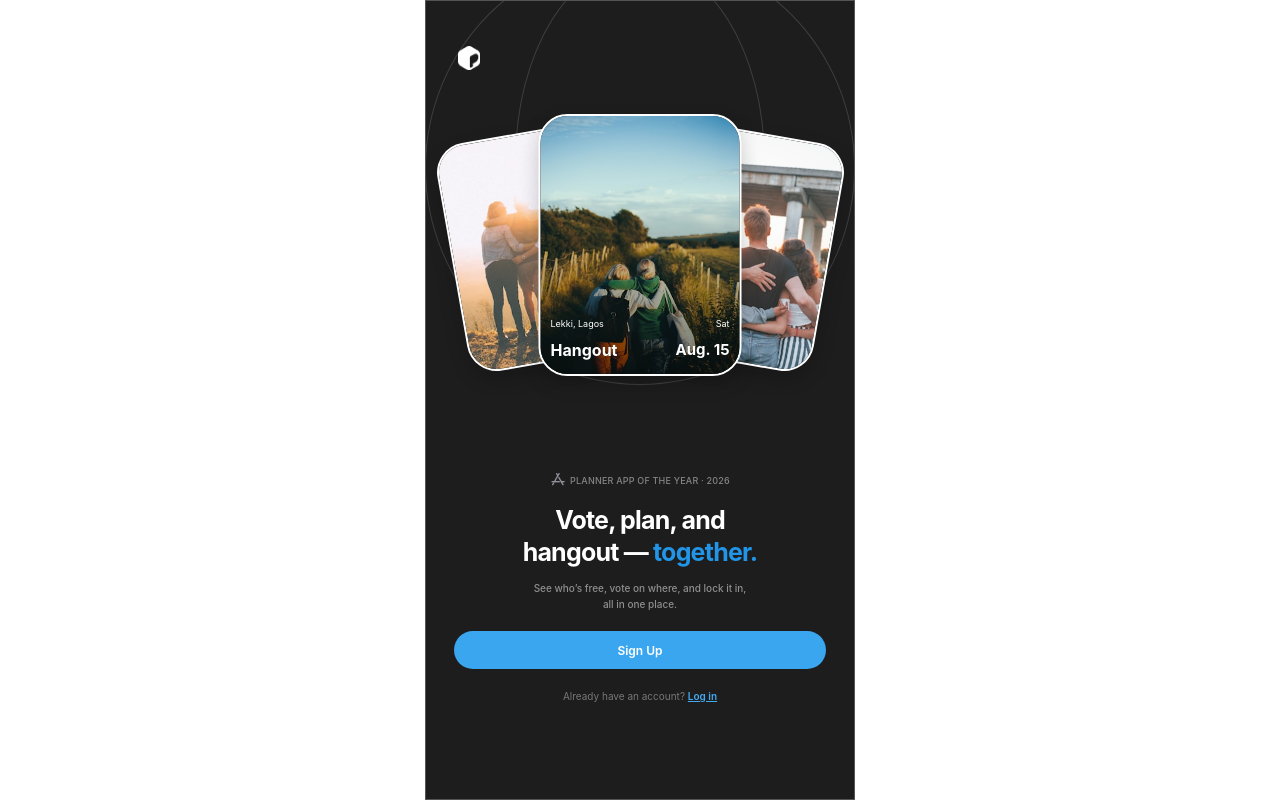
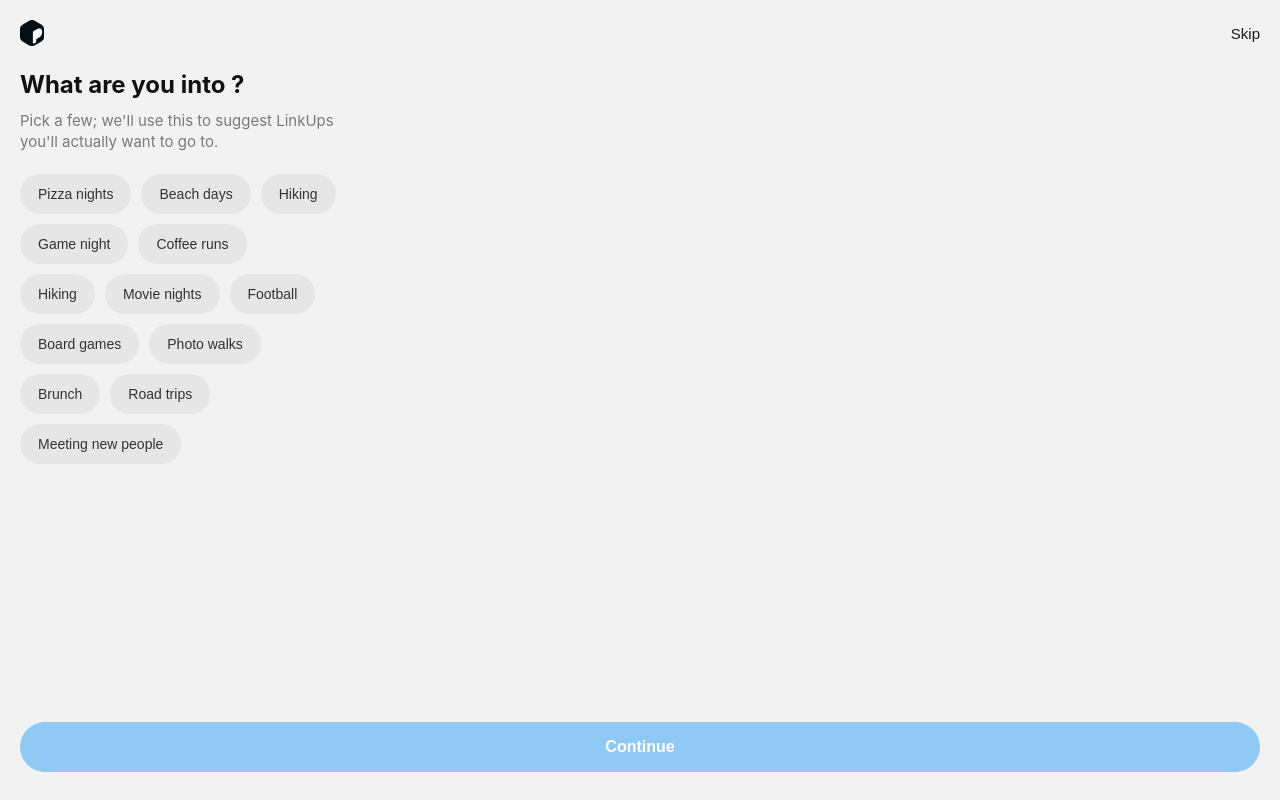
Before and after one commit to INIMONEY234/Plana, a React (Vite) app: page /interests in a window 1280 px wide. Before the commit this address led to /. Built offline with nearby package versions, Linux system fonts and the light colour scheme.

Commit message:
Loading Page and Interests Pages built

```diff
--- a/src/App.tsx
+++ b/src/App.tsx
@@ -1,39 +1,34 @@
 import React from "react";
 import { BrowserRouter, Routes, Route, Navigate } from "react-router-dom";
-
 import StartScreen from "./pages/StartScreen";
 import PrepareScreen from "./pages/PrepareScreen";
 import StartLink from "./pages/StartLink";
+import InterestsScreen from "./pages/InterestsScreen";
 import SignUp from "./pages/SignUp";
 import Login from "./pages/Login";
 // import EmailSignUp from "./pages/EmailSignUp";
-
 const App: React.FC = () => {
   return (
     <BrowserRouter>
       <Routes>
         {/* Start */}
         <Route path="/" element={<StartScreen />} />
-
         {/* Prepare Screen */}
         <Route path="/prepare" element={<PrepareScreen />} />
-
         {/* Start Link */}
         <Route path="/start-link" element={<StartLink />} />
-
+        {/* Interests */}
+        <Route path="/interests" element={<InterestsScreen />} />
         {/* Redirect old StartScreen URL */}
         <Route path="/StartScreen" element={<Navigate to="/" replace />} />
-
         {/* Authentication */}
         <Route path="/SignUp" element={<SignUp />} />
         {/* <Route path="/signup/email" element={<EmailSignUp />} /> */}
         <Route path="/Login" element={<Login />} />
-
         {/* Catch unknown routes */}
         <Route path="*" element={<Navigate to="/" replace />} />
       </Routes>
     </BrowserRouter>
   );
 };
-
 export default App;
--- /dev/null
+++ b/src/assets/styles/InterestsScreen.css
@@ -0,0 +1,127 @@
+.interests-sheet {
+  position: relative;
+  width: 100%;
+  height: 100%;
+  min-height: 100vh;
+  background: #f2f2f2;
+  box-sizing: border-box;
+  padding: 20px 20px 28px;
+  font-family: -apple-system, BlinkMacSystemFont, "Segoe UI", Roboto,
+    Helvetica, Arial, sans-serif;
+  display: flex;
+  flex-direction: column;
+}
+
+.interests-header {
+  display: flex;
+  align-items: center;
+  justify-content: space-between;
+  margin-bottom: 24px;
+}
+
+.interests-logo {
+  display: flex;
+  align-items: center;
+}
+
+.interests-logo-img {
+  display: block;
+}
+
+.interests-skip {
+  background: none;
+  border: none;
+  padding: 0;
+  font-size: 15px;
+  font-weight: 500;
+  color: #1a1a1a;
+  cursor: pointer;
+}
+
+.interests-skip:hover {
+  color: #555555;
+}
+
+.interests-body {
+  flex: 1;
+}
+
+.interests-title {
+  margin: 0 0 10px;
+  font-size: 24px;
+  line-height: 1.2;
+  font-weight: 700;
+  color: #111111;
+}
+
+.interests-subtitle {
+  margin: 0 0 22px;
+  font-size: 15px;
+  line-height: 1.4;
+  color: #7a7a7a;
+  max-width: 320px;
+}
+
+.interests-list {
+  display: flex;
+  flex-direction: column;
+  gap: 10px;
+}
+
+.interests-row {
+  display: flex;
+  gap: 10px;
+  flex-wrap: wrap;
+}
+
+.interests-chip {
+  padding: 12px 18px;
+  border-radius: 999px;
+  border: none;
+  background: #e6e6e6;
+  color: #333333;
+  font-size: 14px;
+  font-weight: 500;
+  cursor: pointer;
+  white-space: nowrap;
+  transition: background 0.15s ease, color 0.15s ease, transform 0.1s ease;
+}
+
+.interests-chip:hover {
+  background: #dcdcdc;
+}
+
+.interests-chip:active {
+  transform: scale(0.97);
+}
+
+.interests-chip--active {
+  background: #8fc9f4;
+  color: #ffffff;
+}
+
+.interests-chip--active:hover {
+  background: #7bbdef;
+}
+
+.interests-footer {
+  padding-top: 16px;
+}
+
+.interests-continue {
+  width: 100%;
+  padding: 16px;
+  border-radius: 999px;
+  border: none;
+  background: #8fc9f4;
+  color: #ffffff;
+  font-size: 16px;
+  font-weight: 600;
+  cursor: pointer;
+  box-sizing: border-box;
+  transition: background 0.15s ease;
+}
+
+.interests-continue:hover {
+  background: #7bbdef;
+}
--- a/src/assets/styles/Login.css
+++ b/src/assets/styles/Login.css
@@ -1,23 +1,19 @@
 .login-sheet {
   position: relative;
   width: 100%;
-  max-width: 420px;
-  margin: 0 auto;
+  height: 100%;
+  min-height: 100vh;
+  max-width: none;
+  margin: 0;
   background: #ffffff;
-  border-radius: 28px;
-  padding: 12px 20px 28px;
+  border-radius: 0;
+  padding: 20px 24px 40px;
   box-sizing: border-box;
   font-family: -apple-system, BlinkMacSystemFont, "Segoe UI", Roboto,
     Helvetica, Arial, sans-serif;
-  box-shadow: 0 8px 30px rgba(0, 0, 0, 0.08);
-}
-
-.login-handle {
-  width: 36px;
-  height: 4px;
-  border-radius: 2px;
-  background: #d9d9d9;
-  margin: 0 auto 16px;
+  box-shadow: none;
+  display: flex;
+  flex-direction: column;
 }
 
 .login-close {
@@ -33,6 +29,7 @@
   cursor: pointer;
   padding: 0;
   margin-bottom: 8px;
+  flex-shrink: 0;
 }
 
 .login-close:hover {
@@ -41,6 +38,12 @@
 
 .login-body {
   padding-top: 4px;
+  flex: 1;
+  display: flex;
+  flex-direction: column;
+  width: 100%;
+  max-width: 420px;
+  margin: 0 auto;
 }
 
 .login-title {
@@ -145,6 +148,7 @@
   cursor: pointer;
   box-sizing: border-box;
   transition: background 0.15s ease;
+  margin-top: auto;
 }
 
 .login-google:hover {
--- /dev/null
+++ b/src/pages/InterestsScreen.tsx
@@ -0,0 +1,107 @@
+import React, { useState } from "react";
+import { useNavigate } from "react-router-dom";
+import "../assets/styles/InterestsScreen.css";
+import logo3 from "../assets/images/logo3.png";
+
+interface InterestsScreenProps {
+  onSkip?: () => void;
+  onContinue?: (selected: string[]) => void;
+}
+
+const interestRows: string[][] = [
+  ["Pizza nights", "Beach days", "Hiking"],
+  ["Game night", "Coffee runs"],
+  ["Hiking", "Movie nights", "Football"],
+  ["Board games", "Photo walks"],
+  ["Brunch", "Road trips"],
+  ["Meeting new people"],
+];
+
+const InterestsScreen: React.FC<InterestsScreenProps> = ({
+  onSkip,
+  onContinue,
+}) => {
+  const navigate = useNavigate();
+  const [selected, setSelected] = useState<Set<string>>(new Set());
+
+  const toggleInterest = (interest: string) => {
+    setSelected((prev) => {
+      const next = new Set(prev);
+      if (next.has(interest)) {
+        next.delete(interest);
+      } else {
+        next.add(interest);
+      }
+      return next;
+    });
+  };
+
+  const handleSkip = () => {
+    if (onSkip) {
+      onSkip();
+      return;
+    }
+    navigate("/");
+  };
+
+  const handleContinue = () => {
+    onContinue?.(Array.from(selected));
+  };
+
+  return (
+    <div className="interests-sheet">
+      <div className="interests-header">
+        <span className="interests-logo">
+          <img src={logo3} alt="" className="interests-logo-img" />
+        </span>
+        <button
+          type="button"
+          className="interests-skip"
+          onClick={handleSkip}
+        >
+          Skip
+        </button>
+      </div>
+
+      <div className="interests-body">
+        <h1 className="interests-title">What are you into ?</h1>
+        <p className="interests-subtitle">
+          Pick a few; we&apos;ll use this to suggest LinkUps you&apos;ll
+          actually want to go to.
+        </p>
+
+        <div className="interests-list">
+          {interestRows.map((row, rowIndex) => (
+            <div className="interests-row" key={rowIndex}>
+              {row.map((interest) => (
+                <button
+                  key={interest}
+                  type="button"
+                  className={
+                    "interests-chip" +
+                    (selected.has(interest) ? " interests-chip--active" : "")
+                  }
+                  onClick={() => toggleInterest(interest)}
+                >
+                  {interest}
+                </button>
+              ))}
+            </div>
+          ))}
+        </div>
+      </div>
+
+      <div className="interests-footer">
+        <button
+          type="button"
+          className="interests-continue"
+          onClick={handleContinue}
+        >
+          Continue
+        </button>
+      </div>
+    </div>
+  );
+};
+
+export default InterestsScreen;
--- a/src/pages/Login.tsx
+++ b/src/pages/Login.tsx
@@ -41,7 +41,6 @@ const Login: React.FC<LoginProps> = ({ onGoogle, onForgotPassword, onLogin }) =>
 
   return (
     <div className="login-sheet">
-      <div className="login-handle" />
 
       <button
         type="button"
--- a/src/pages/PrepareScreen.tsx
+++ b/src/pages/PrepareScreen.tsx
@@ -1,4 +1,4 @@
-import React from "react";
+import React, { useState } from "react";
 import { useNavigate } from "react-router-dom";
 import "../assets/styles/PrepareScreen.css";
 
@@ -6,6 +6,7 @@ interface Account {
   id: string;
   name: string;
   email: string;
+  password?: string;
   initial: string;
   color: string;
 }
@@ -35,26 +36,77 @@ const defaultAccounts: Account[] = [
   },
 ];
 
+const avatarColors = ["#3fae54", "#8a3fd8", "#e0623a", "#2b7de0", "#d63f6f", "#c98f13"];
+
 const PrepareScreen: React.FC<PrepareScreenProps> = ({
   continueTo = "recall",
-  accounts = defaultAccounts,
+  accounts: accountsProp = defaultAccounts,
   onSelectAccount,
   onAddAccount,
 }) => {
   const navigate = useNavigate();
+  const [accounts, setAccounts] = useState<Account[]>(accountsProp);
+  const [showAddForm, setShowAddForm] = useState(false);
+  const [newName, setNewName] = useState("");
+  const [newEmail, setNewEmail] = useState("");
+  const [newPassword, setNewPassword] = useState("");
+
+  const handleSelectAccount = (account: Account) => {
+    if (onSelectAccount) {
+      onSelectAccount(account);
+      return;
+    }
+    navigate("/login", {
+      state: {
+        email: account.email,
+        password: account.password ?? "",
+      },
+    });
+  };
+
+  const handleAddAccountClick = () => {
+    if (onAddAccount) {
+      onAddAccount();
+      return;
+    }
+    setShowAddForm(true);
+  };
+
+  const handleCancelAdd = () => {
+    setShowAddForm(false);
+    setNewName("");
+    setNewEmail("");
+    setNewPassword("");
+  };
+
+  const handleSaveAccount = (e: React.FormEvent) => {
+    e.preventDefault();
+    if (!newName.trim() || !newEmail.trim()) return;
+
+    const initial = newName.trim().charAt(0).toUpperCase();
+    const color = avatarColors[accounts.length % avatarColors.length];
+
+    const newAccount: Account = {
+      id: Date.now().toString(),
+      name: newName.trim(),
+      email: newEmail.trim(),
+      password: newPassword,
+      initial,
+      color,
+    };
+
+    setAccounts((prev) => [...prev, newAccount]);
+    handleCancelAdd();
+  };
 
   return (
     <div className="prepare-sheet">
       <div className="prepare-logo">
         <svg viewBox="0 0 48 48" width="28" height="28" aria-hidden="true">
-          <path
-            fill="#ffffff"
-            d="M24 4L42 14V34L24 44L6 34V14L24 4Z"
-          />
+          <path fill="#ffffff" d="M24 4L42 14V34L24 44L6 34V14L24 4Z" />
         </svg>
         <span className="prepare-logo-letter">P</span>
       </div>
-
       <h1 className="prepare-title">Preparing</h1>
       <p className="prepare-subtitle">to continue to {continueTo}</p>
 
@@ -64,7 +116,7 @@ const PrepareScreen: React.FC<PrepareScreenProps> = ({
             key={account.id}
             type="button"
             className="prepare-account"
-            onClick={() => onSelectAccount?.(account)}
+            onClick={() => handleSelectAccount(account)}
           >
             <span
               className="prepare-avatar"
@@ -79,10 +131,11 @@ const PrepareScreen: React.FC<PrepareScreenProps> = ({
           </button>
         ))}
 
+        {!showAddForm && (
           <button
             type="button"
             className="prepare-add"
-          onClick={onAddAccount ?? (() => navigate("/login"))}
+            onClick={handleAddAccountClick}
           >
             <span className="prepare-add-icon">
               <svg viewBox="0 0 24 24" width="18" height="18" aria-hidden="true">
@@ -104,6 +157,49 @@ const PrepareScreen: React.FC<PrepareScreenProps> = ({
             </span>
             <span className="prepare-add-label">Add another account</span>
           </button>
+        )}
+
+        {showAddForm && (
+          <form className="prepare-add-form" onSubmit={handleSaveAccount}>
+            <input
+              type="text"
+              className="prepare-add-input"
+              placeholder="Full name"
+              value={newName}
+              onChange={(e) => setNewName(e.target.value)}
+              autoFocus
+              required
+            />
+            <input
+              type="email"
+              className="prepare-add-input"
+              placeholder="Email address"
+              value={newEmail}
+              onChange={(e) => setNewEmail(e.target.value)}
+              required
+            />
+            <input
+              type="password"
+              className="prepare-add-input"
+              placeholder="Password"
+              value={newPassword}
+              onChange={(e) => setNewPassword(e.target.value)}
+              required
+            />
+            <div className="prepare-add-form-actions">
+              <button
+                type="button"
+                className="prepare-add-cancel"
+                onClick={handleCancelAdd}
+              >
+                Cancel
+              </button>
+              <button type="submit" className="prepare-add-save">
+                Save
+              </button>
+            </div>
+          </form>
+        )}
       </div>
     </div>
   );
--- a/src/pages/StartLink.tsx
+++ b/src/pages/StartLink.tsx
@@ -10,7 +10,7 @@ interface StartLinkProps {
 }
 
 const StartLink: React.FC<StartLinkProps> = ({
-  redirectTo = "/home",
+  redirectTo = "/interests",
   durationMs = 3000,
 }) => {
   const navigate = useNavigate();
```
Also changed, not shown: src/assets/images/logo3.png (added). Lines whose indentation alone changed are shown as unchanged.
